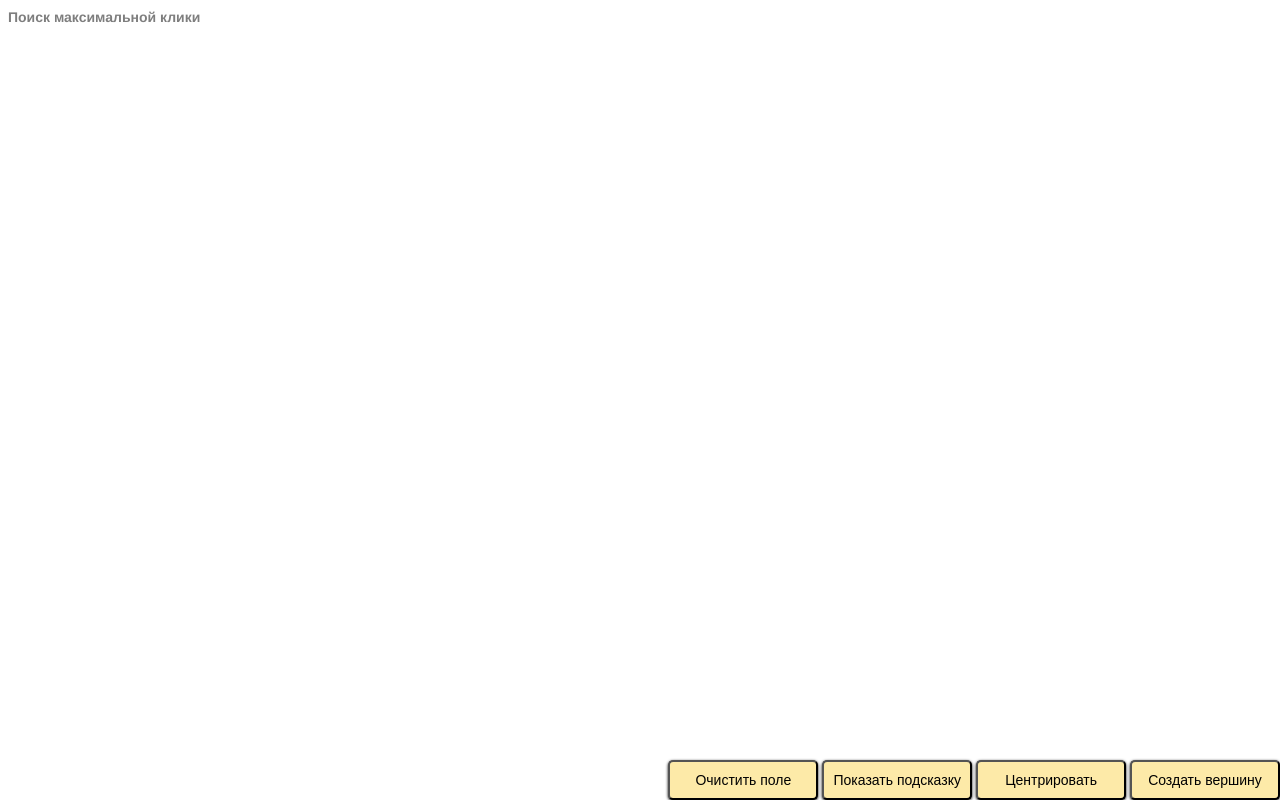
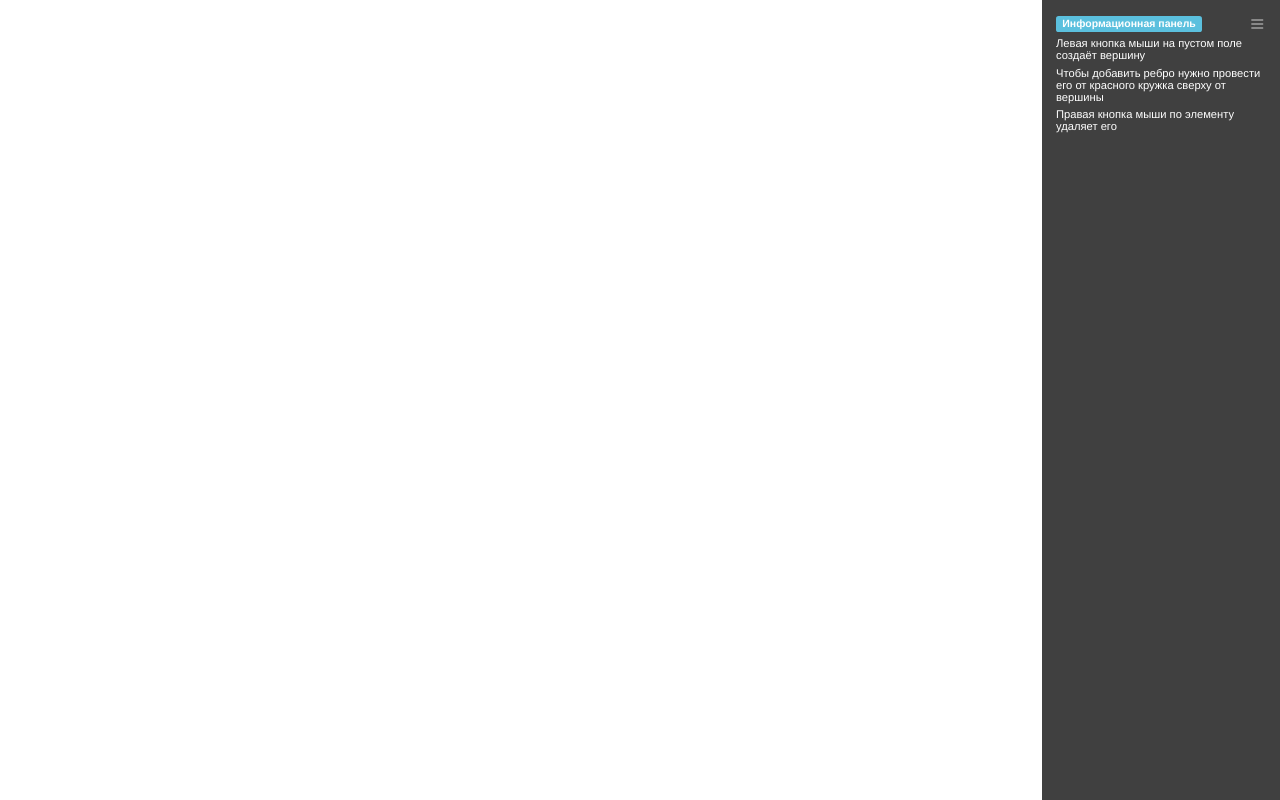
Before and after one commit to Heldiggris/python_graph_max_click, a Flask app: page / in a window 1280 px wide. Run offline with Flask 2, Linux system fonts and the light colour scheme; some libraries are stand-ins or nearby versions.

Commit message:
выключаемое окошко

```diff
--- a/app/templates/beta.html
+++ b/app/templates/beta.html
@@ -1,11 +1,25 @@
 <!DOCTYPE html>
+<html>
+<head>
+<meta charset=utf-8 />
+<meta name="viewport" content="user-scalable=no, initial-scale=1.0, minimum-scale=1.0, maximum-scale=1.0, minimal-ui">
+<title>Графы - максимальная клика</title>
+<link rel="stylesheet" href="https://maxcdn.bootstrapcdn.com/bootstrap/3.3.5/css/bootstrap.min.css">
+<link rel="stylesheet" href="https://maxcdn.bootstrapcdn.com/bootstrap/3.3.5/css/bootstrap-theme.min.css">
+<link rel="stylesheet" href="https://cdnjs.cloudflare.com/ajax/libs/bootstrap-slider/4.10.3/css/bootstrap-slider.min.css">
+<link rel="stylesheet" href="https://maxcdn.bootstrapcdn.com/font-awesome/4.3.0/css/font-awesome.min.css">
+<link href="http://cdnjs.cloudflare.com/ajax/libs/qtip2/2.2.0/jquery.qtip.min.css" rel="stylesheet" type="text/css" />
+<link href="style.css" rel="stylesheet" />
+    <script src="https://cdnjs.cloudflare.com/ajax/libs/fastclick/1.0.6/fastclick.min.js"></script>
+    <script src="https://cdnjs.cloudflare.com/ajax/libs/lodash.js/3.10.0/lodash.min.js"></script>
+    <script src="https://ajax.googleapis.com/ajax/libs/jquery/2.1.4/jquery.min.js"></script>
+    <script src="https://maxcdn.bootstrapcdn.com/bootstrap/3.3.5/js/bootstrap.min.js"></script>
+    <script src="https://cdnjs.cloudflare.com/ajax/libs/bootstrap-slider/4.10.3/bootstrap-slider.min.js"></script>
+    <script src="http://marvl.infotech.monash.edu/webcola/cola.v3.min.js"></script>
 
-<html>
-
-    <head>
-        <title>Графы</title>
-
-        <meta name="viewport" content="width=device-width, user-scalable=no, initial-scale=1, maximum-scale=1">
+    <script src="http://cdnjs.cloudflare.com/ajax/libs/qtip2/2.2.0/jquery.qtip.min.js"></script>
+    <script src="https://cdn.rawgit.com/cytoscape/cytoscape.js-qtip/2.2.5/cytoscape-qtip.js"></script>
+    <script src="https://cdn.rawgit.com/cytoscape/cytoscape.js-cola/1.1.1/cytoscape-cola.js"></script>
         <script src="https://cdn.jsdelivr.net/lodash/4.17.4/lodash.min.js"></script>
         <script src="http://code.jquery.com/jquery-1.10.2.js"></script>
     <script src="http://firstvector.org/examples/jTap/plugin/jquery.tap.js"></script>
@@ -13,171 +27,22 @@
         <script src="http://cytoscape.github.io/cytoscape.js/api/cytoscape.js-latest/cytoscape.min.js"></script>
         <script src="cytoscape-edge.js"></script>
 
-        <style>
-            body {
-                font-family: helvetica;
-                font-size: 14px;
-            }
-            #cy {
-                width: 100%;
-                height: 100%;
-                position: absolute;
-                left: 0;
-                top: 0;
-                z-index: 999;
-            }
-            h1 {
-                opacity: 0.5;
-                font-size: 1em;
-            }
-            #buttons {
-                position: absolute;
-                right: 0;
-                bottom: 0;
-                z-index: 99999;
-            }
-        </style>
 
-        <script>
-            window.addEventListener("load", function(){
-                var cy = window.cy = cytoscape({
-                    container: document.getElementById('cy'),
-                    ready: function(){
-                    },
-                    layout: {
-                        name: 'grid',
-                        rows: 2,
-                        cols: 2
-                    },
-                    style: [
-                        {
-                            selector: 'node',
-              style: {
-                shape: 'round',
-                'background-color': '#808000',
-                label: 'data(id)',
-                'text-valign': 'center',
-            'color': 'white',
-            'text-outline-width': 1,
-            'text-outline-color': 'black'
-                            }
-                        },
-                        // some style for the ext
-                        {
-                            selector: '.edgehandles-hover',
-                            css: {
-                                'background-color': 'red'
-                            }
-                        },
-                        {
-                            selector: '.edgehandles-source',
-                            css: {
-                                'border-width': 2,
-                                'border-color': 'red'
-                            }
-                        },
-                        {
-                            selector: '.edgehandles-target',
-                            css: {
-                                'border-width': 2,
-                                'border-color': 'red'
-                            }
-                        },
-                        {
-                            selector: '.edgehandles-preview, .edgehandles-ghost-edge',
-                            css: {
-                                'line-color': 'red',
-                                'target-arrow-color': 'red',
-                                'source-arrow-color': 'red'
-                            }
-                        }
-                    ]
-                });
-                cy.edgehandles({
-               toggleOffOnLeave: true,
-               handleNodes: "node",
-               handleSize: 10,
-               edgeType: function(){ return 'flat'; }
-             });
-    var i = 0;
-    var del_elem = [];
-    document.querySelector('#graph-clear').addEventListener('click', function(){
-        window.location.reload();
-    });
-    document.querySelector('#graph-info').addEventListener('click', function(){
-        alert("Левая кнопка мыши на пустом поле создаёт вершину\n\nЧтобы добавить ребро нужно провести его от красного кружка сверху от вершины\n\nПравая кнопка мыши по элементу удаляет его");
-    });
-    document.querySelector('#graph-center').addEventListener('click', function(){
-        cy.center();
-    });
-    document.querySelector('#graph-new').addEventListener('click', function(){
-        var index = 0;
-        if(del_elem.length == 0) {
-            i += 1;
-            index = i;
-        } else {
-            del_elem = del_elem.sort();
-            index = del_elem[0];
-            del_elem.splice(0,1);
-        }
-        cy.add([{
-            group : "nodes",
-            data : {
-                id : index
-            }
-        }]);
-    });
+<script src="file:///home/login/python_graph_max_click/app/templates/code.js"></script>
+</head>
+<body>
+<div id="cy", class = "cytosc"></div>
+<span class="fa fa-bars config-toggle" id="config-toggle"></span>
+<div id="config" class="config">
+<div class="preamble">
+<span class="label label-info">Информационная панель</span>
 
+<p>Левая кнопка мыши на пустом поле создаёт вершину</p>
 
-    cy.on('cxttap', 'node' ,function (evt) {
-        cy.remove(cy.$("#" + evt.cyTarget.id()));
-        del_elem[del_elem.length] = evt.cyTarget.id();
-    });
-    cy.on('cxttap', 'edge' ,function (evt) {
-        cy.remove(cy.$("#" + evt.cyTarget.id()));
-    });
-    cy.on('tap', function (evt) {
-        try{
-        evt.cyTarget.id();
-    } catch(err) {
-        var index = 0;
-        if(del_elem.length == 0) {
-            i += 1;
-            index = i;
-        } else {
-            del_elem = del_elem.sort();
-            index = del_elem[0];
-            del_elem.splice(0,1);
-        }
-        cy.add([{
-            group : "nodes",
-            data : {
-                id : index
-            },
-            renderedPosition : {
-                x: event.pageX,
-                y: event.pageY
-            }
-        }]);
-    }
-    });
-            });
-        </script>
-    </head>
+<p>Чтобы добавить ребро нужно провести его от красного кружка сверху от вершины</p>
 
-    <body>
-        <h1>Поиск максимальной клики</h1>
-        <div id="cy"></div>
-        <div id="buttons">
-        <button style="background: #fdeaa8; width: 150px; height: 40px;
-        border-radius: 5px; box-shadow: 0px 1px 3px; font-size: 14px;", id="graph-clear">Очистить поле</button>
-        <button style="background: #fdeaa8; width: 150px; height: 40px;
-        border-radius: 5px; box-shadow: 0px 1px 3px; font-size: 14px;", id="graph-info">Показать подсказку</button>
-        <button style="background: #fdeaa8; width: 150px; height: 40px;
-        border-radius: 5px; box-shadow: 0px 1px 3px; font-size: 14px;", id="graph-center">Центрировать</button>
-        <button style="background: #fdeaa8; width: 150px; height: 40px;
-        border-radius: 5px; box-shadow: 0px 1px 3px; font-size: 14px;", id="graph-new">Создать вершину</button>
-        </div>
-    </body>
-
+<p>Правая кнопка мыши по элементу удаляет его</p>
+</div>
+</div>
+</body>
 </html>
--- /dev/null
+++ b/app/templates/style.css
@@ -0,0 +1,94 @@
+
+html {
+  width: 100%;
+  height: 100%;
+}
+
+body {
+  font: 14px helvetica neue, helvetica, arial, sans-serif;
+  width: 100%;
+  height: 100%;
+  overflow: hidden;
+}
+
+#cy {
+  position: absolute;
+  left: 0;
+  top: 0;
+  bottom: 0;
+  right: 17em;
+}
+
+.config {
+  position: absolute;
+  right: 0;
+  top: 0;
+  bottom: 0;
+  width: 17em;
+  background: rgba(0, 0, 0, 0.75);
+  box-sizing: border-box;
+  padding: 1em;
+  color: #fff;
+  transition-property: opacity;
+  transition-duration: 250ms;
+  transition-timing-function: ease-out;
+  overflow: auto;
+  z-index: 1;
+}
+
+.param {
+  margin-bottom: 1em;
+}
+
+.preamble {
+  margin-bottom: 2em;
+}
+
+p {
+  margin: 0.5em 0;
+  font-size: 0.8em;
+}
+
+.param button {
+  width: 3em;
+  margin-right: 0.25em;
+}
+
+a,
+a:hover {
+  color: #62daea;
+}
+
+.label {
+  display: inline-block;
+}
+
+.slider {
+  display: block;
+}
+
+.config-toggle {
+  position: absolute;
+  right: 0;
+  top: 0;
+  padding: 1em;
+  margin: 0.2em;
+  cursor: pointer;
+  color: #888;
+  z-index: 9999999;
+}
+
+.config-closed .config {
+  opacity: 0;
+  pointer-events: none;
+}
+
+.config-closed #cy {
+  right: 0;
+}
+
+@media (max-width: 600px){
+  #cy {
+    right: 0;
+  }
+}
--- a/app/views.py
+++ b/app/views.py
@@ -5,32 +5,14 @@ from app import app
 @app.route('/')
 @app.route('/index')
 def index():
-#     user = { 'nickname': 'Макс' } # выдуманный пользователь
-#     posts = [ # список выдуманных постов
-#         {
-#             'author': { 'nickname': 'John' },
-#             'body': 'Beautiful day in Portland!'
-#         },
-#         {
-#             'author': { 'nickname': 'Susan' },
-#             'body': 'The Avengers movie was so cool!'
-#         },
-#         {
-#             'author': { 'nickname': 'Boris' },
-#             'body': 'I am not Boris!'
-#         }
-#     ]
+
     return render_template("beta.html")
 @app.route('/cytoscape-edge.js')
 def login():
     return render_template("cytoscape-edge.js")
-# @app.route('/login', methods = ['GET', 'POST'])
-# def login():
-#     form = LoginForm()
-#     if form.validate_on_submit():
-#         flash('Login requested for OpenID="' + form.openid.data + '", remember_me=' + str(form.remember_me.data))
-#         return redirect('/index')
-#     return render_template('login.html',
-#         title = 'Sign In',
-#         form = form,
-#         providers = app.config['OPENID_PROVIDERS'])
+@app.route('/style.css')
+def style():
+    return render_template("style.css")
+@app.route('/code.js')
+def code():
+    return render_template("code.js")
```
Also changed, not shown: app/templates/code.js (added, +174 -0 lines), 1 other file.
